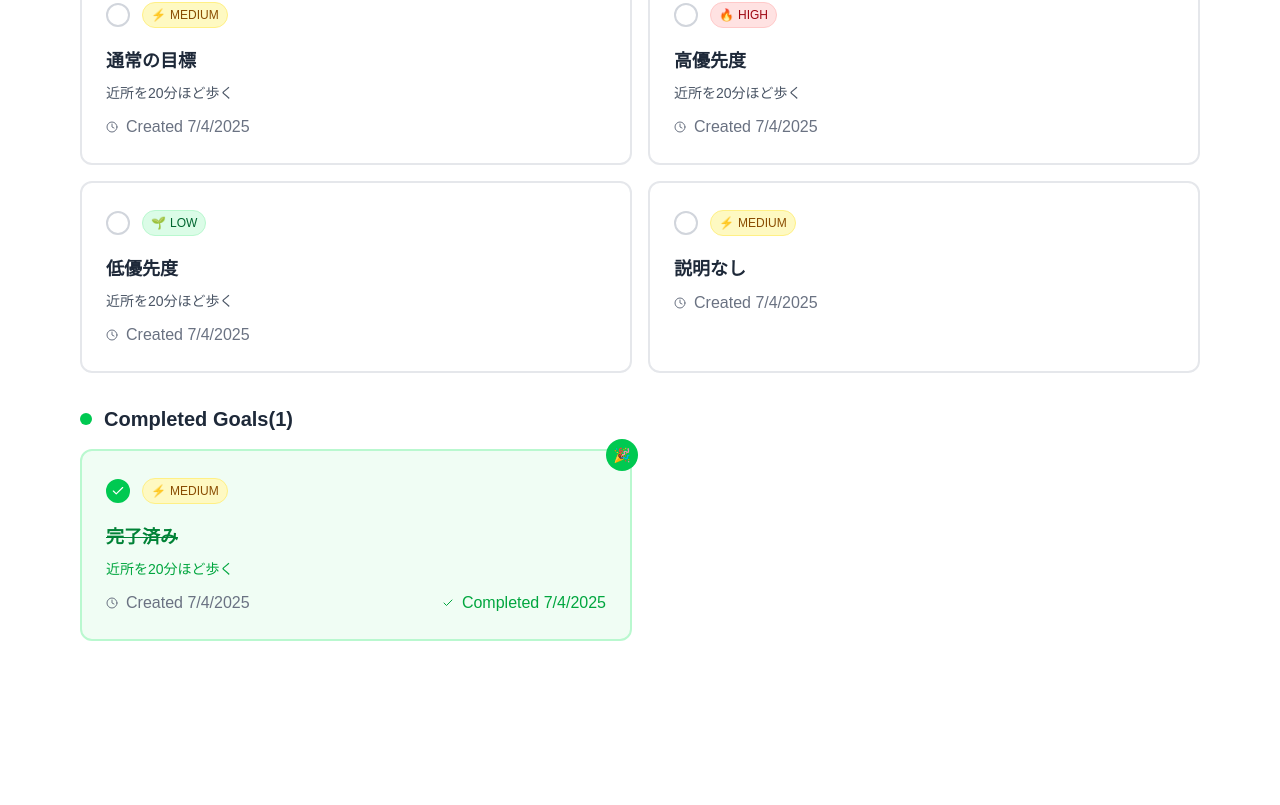
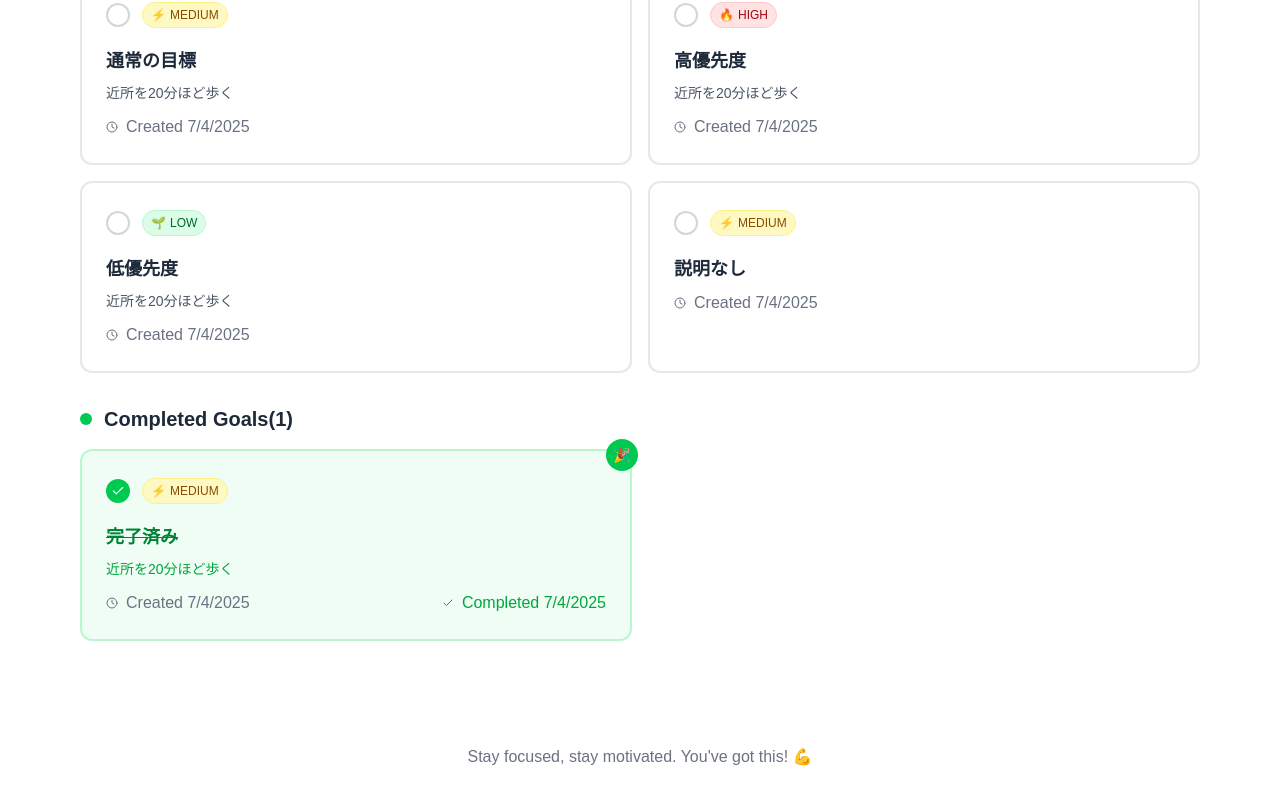
Before and after one commit to sadahana/goal-management-app, a Next.js app: page / in a window 1280 px wide. Shown: the part 391-1196 px from the top of the page. Before the commit the page ends 1096 px from the top, so only its background shows below. Built offline with nearby package versions, Linux system fonts and the light colour scheme.

Commit message:
add footer with motivational message

```diff
--- a/app/page.tsx
+++ b/app/page.tsx
@@ -86,7 +86,9 @@
         )}
 
         {/* Footer */}
-        <div className=""></div>
+        <footer className="text-center text-gray-500 mt-12 py-6">
+          <p>Stay focused, stay motivated. You&apos;ve got this! 💪</p>
+        </footer>
       </div>
     </div>
   );
```
